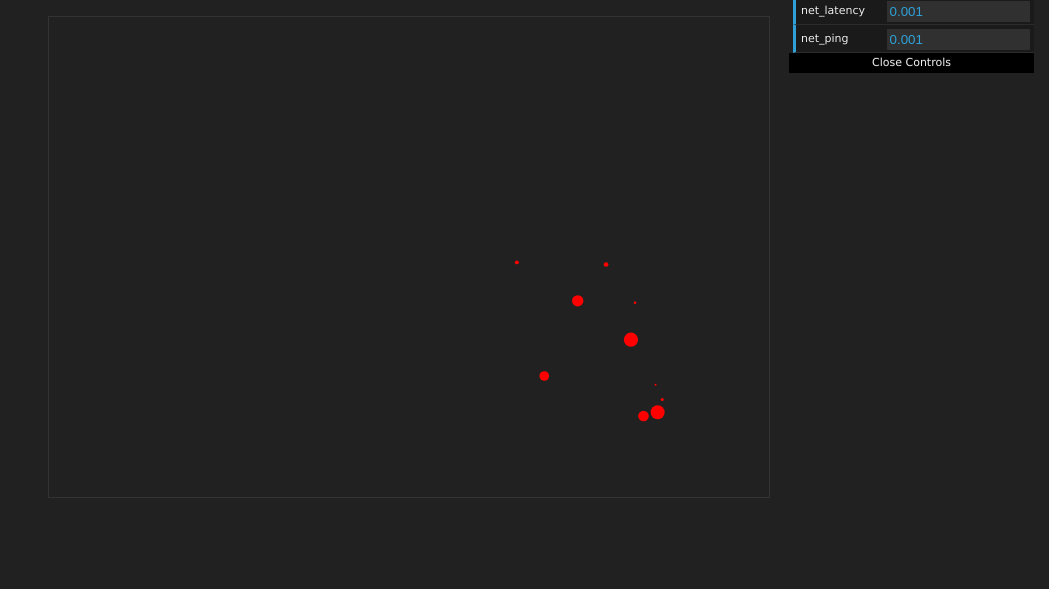
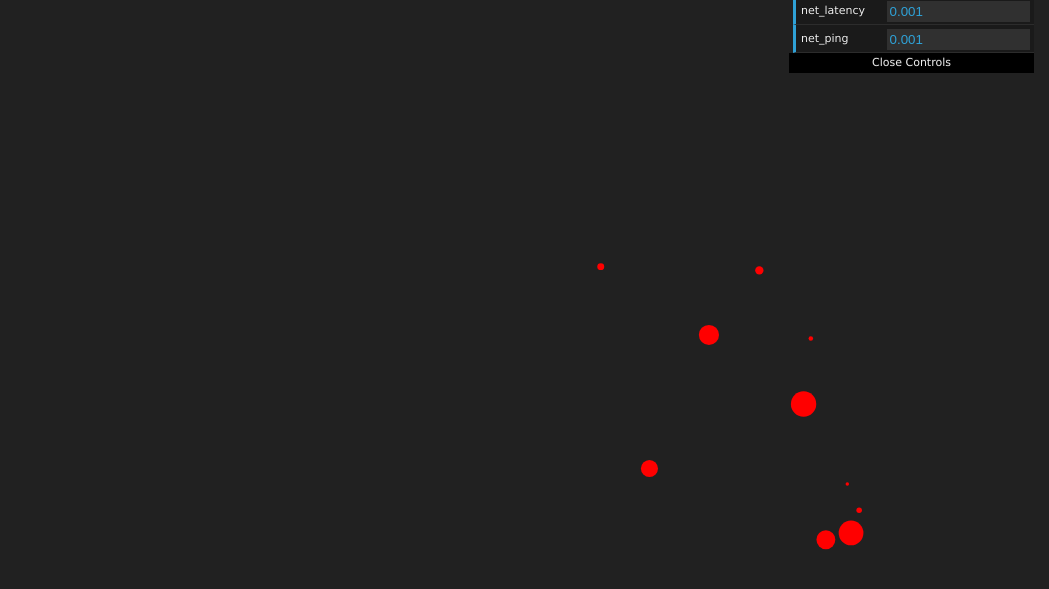
Before and after one commit to Axelwickm/Celler.io, a website: page index.html in a window 1280 px wide. Shown: the part 143-732 px from the top of the page, without its empty margins (231-1280 px from the left). Drawn offline with nearby package versions, Linux system fonts and the light colour scheme; no server answers.

Commit message:
Full screen

```diff
--- a/client.js
+++ b/client.js
@@ -23,8 +23,8 @@ window.onload = function(){
 		game.viewport = document.getElementById('viewport');
 
 			//Adjust their size
-		game.viewport.width = game.world.width;
-		game.viewport.height = game.world.height;
+		game.viewport.width = window.innerWidth;;
+		game.viewport.height = window.innerHeight;
 
 			//Fetch the rendering contexts
 		game.ctx = game.viewport.getContext('2d');
--- a/game.core.js
+++ b/game.core.js
@@ -396,7 +396,7 @@ game_core.prototype.client_update_physics = function() {
 
 game_core.prototype.client_update = function() {
     //Clear the screen area
-    this.ctx.clearRect(0,0,this.world.width,this.world.height);
+    this.ctx.clearRect(0,0,this.viewport.width,this.viewport.height);
 
 	this.camera.begin();
 
@@ -453,8 +453,8 @@ game_core.prototype.create_physics_simulation = function() {
 
 game_core.prototype.client_create_ping_timer = function() {
 
-        //Set a ping timer to 1 second, to maintain the ping/latency between
-        //client and server and calculated roughly how our connection is doing
+    //Set a ping timer to 1 second, to maintain the ping/latency between
+    //client and server and calculated roughly how our connection is doing
 
     setInterval(function(){
 
@@ -498,7 +498,7 @@ game_core.prototype.create_camera = function() {
 		e = e || window.event;
 		if (event.button == 0) {
 			game.dragging = 0;
-			game.viewport.style.cursor = 'none';
+			game.viewport.style.cursor = 'move';
 		}
 	};
 	this.viewport.onmouseup = function(e){
--- a/index.css
+++ b/index.css
@@ -7,11 +7,9 @@ html , body {
 }
 
 #viewport {
-	border:solid 1px #333;
-	height : 480px;
-	margin: auto;
+	height : 100%;
 	left:0; right:0; top:0; bottom:0;
 	position: absolute;
-	width : 720px;
+	width : 100%;
 	z-index:100;
 }
```
